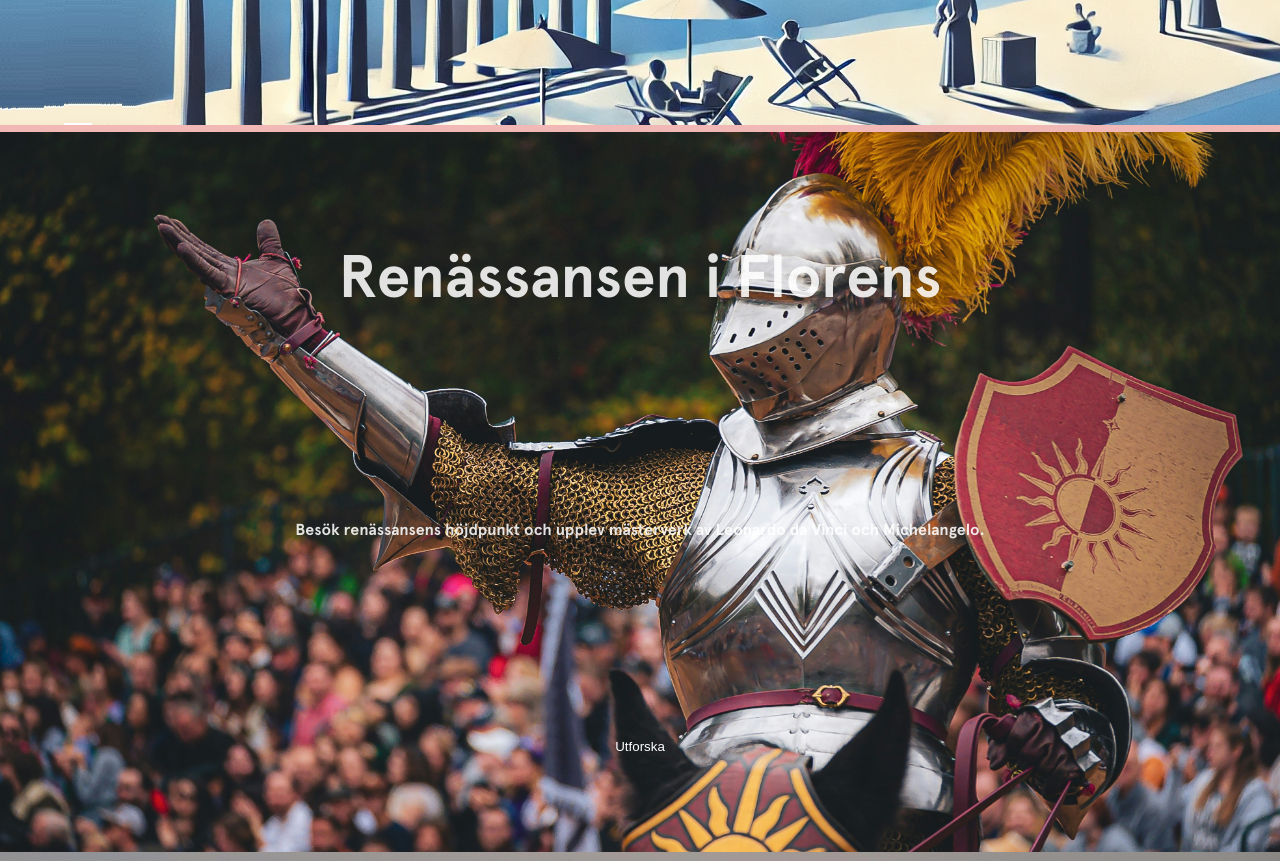
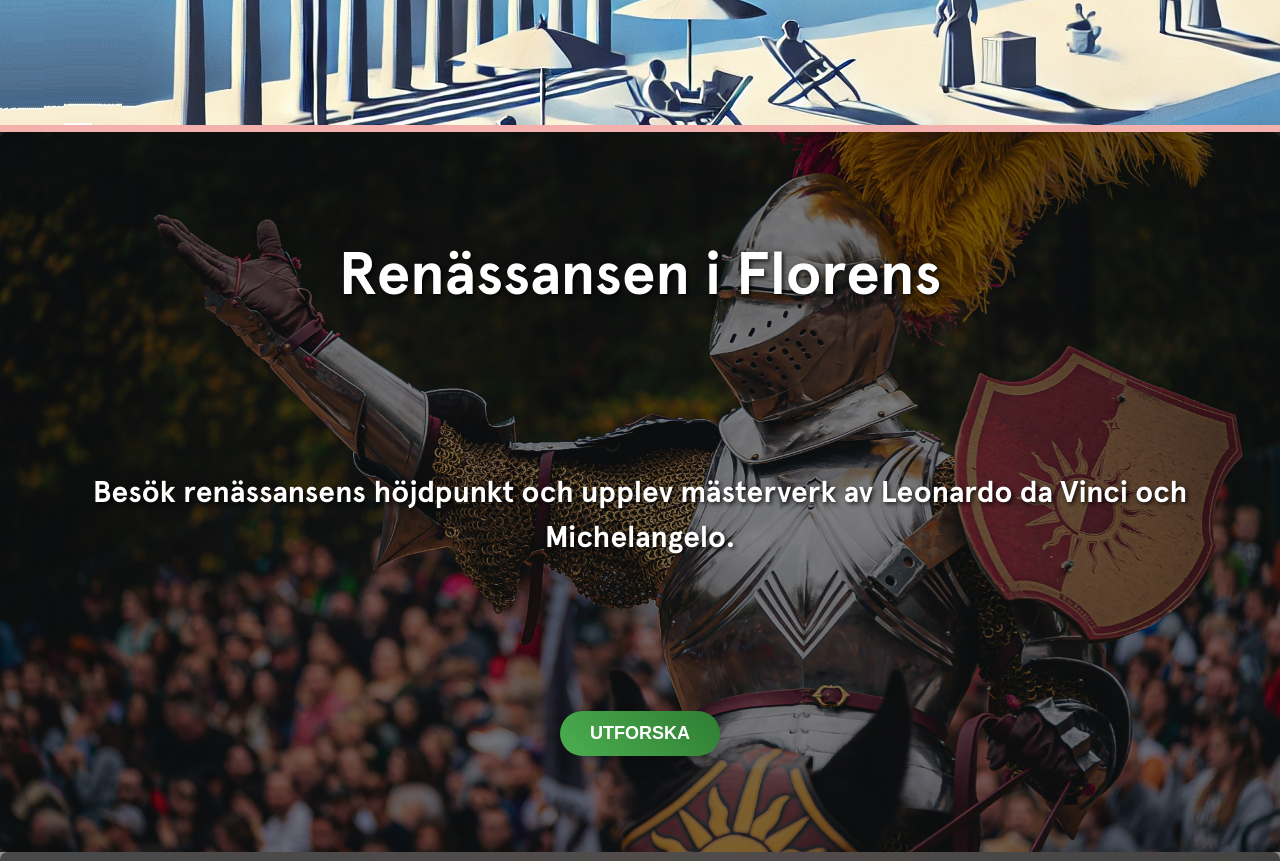
Before and after one commit to simonlundmark1/rymdresor, a Vue app: page / in a window 1280 px wide. Shown: the part 900-1761 px from the top of the page. Built offline with nearby package versions, Linux system fonts and the light colour scheme.

Commit message:
added styling to home page

```diff
--- a/src/components/SpaceExperienceList.vue
+++ b/src/components/SpaceExperienceList.vue
@@ -21,9 +21,10 @@ export default defineComponent({
   name: 'SpaceExperienceList',
   props: {
   experiences: {
-      type: Array,
+  type: Array as () => Array<{ id: number; title: string; description: string; image: string | string[]; price: number }>,
   required: true,
-    },
+}
+
   },
   methods: {
     bookPkg(id: number) {
@@ -32,7 +33,16 @@ export default defineComponent({
     viewDetails(id: number) {
       this.$router.push(`/experience/${id}`);
     },
-    getBackgroundStyle(imageUrl: string | null) {
+getBackgroundStyle(image: string | string[] | null) {
+  let imageUrl = null;
+
+  // Check if the image is an array and has elements
+  if (Array.isArray(image) && image.length > 0) {
+    imageUrl = image[0]; // Use the first image in the array
+  } else if (typeof image === 'string') {
+    imageUrl = image; // Use the image directly if it's a string
+  }
+
   if (imageUrl) {
     return {
       backgroundImage: `url(${imageUrl})`,
@@ -41,19 +51,20 @@ export default defineComponent({
     };
   }
   return {
-        height: '200px', // Om ingen bild finns, bibehåll höjden
-        backgroundColor: '#f0f0f0', // Alternativ bakgrundsfärg
+    height: '200px', // Default height if no image is available
+    backgroundColor: '#f0f0f0', // Default background color
     borderRadius: '8px',
   };
-    },
+}
+
   },
 });
 </script>
 
 <style scoped>
-  .experience-card{
+.experience-card {
   position: relative;
-    padding: 0;
+  padding: 20px; /* Add some padding for better spacing */
   margin: 0;
   height: 90vh;
   display: flex;
@@ -61,17 +72,64 @@ export default defineComponent({
   align-items: center;
   flex-direction: column;
   z-index: 10;
+  color: white; /* Default text color */
+  text-shadow: 2px 2px 4px rgba(0, 0, 0, 0.8); /* Text shadow for better visibility */
+}
+
+.experience-card h2,
+.experience-card p {
+  z-index: 20; /* Ensure text stays above other elements */
+  text-align: center; /* Center the text */
+}
+
+.experience-card::before {
+  content: "";
+  position: absolute;
+  top: 0;
+  left: 0;
+  width: 100%;
+  height: 100%;
+  background: rgba(0, 0, 0, 0.5); /* Semi-transparent dark overlay */
+  z-index: 0; /* Place below the button and text */
+  border-radius: 8px;
+}
+
+p{
+  font-size: 30px;
 }
   h2{
     font-size: 60px;
   }
-  button{
-    background: none;
-    border: none;
-    color: white;
+ button {
+  position: relative; /* Ensure it appears above the overlay */
+  color: white; /* Text color */
+  padding: 12px 30px; /* Adjust padding */
+  font-size: 18px; /* Increase font size for readability */
+  background: linear-gradient(45deg, #4CAF50, #2E7D32); /* Modern gradient background */
+  border: none; /* Remove default border */
+  border-radius: 50px; /* Circular shape for a sleek look */
+  box-shadow: 0 8px 15px rgba(0, 0, 0, 0.2); /* Add a soft shadow */
+  transition: all 0.3s ease; /* Smooth hover animations */
+  cursor: pointer; /* Pointer cursor on hover */
+  text-transform: uppercase; /* Modern text styling */
+  font-weight: bold; /* Emphasize text */
+}
 
+button:hover {
+  background: linear-gradient(45deg, #2E7D32, #4CAF50); /* Reverse gradient on hover */
+  transform: translateY(-3px); /* Lift effect on hover */
+  box-shadow: 0 12px 20px rgba(0, 0, 0, 0.3); /* Enhanced shadow on hover */
 }
-  button:hover{
-    cursor: pointer;
+
+button:focus {
+  outline: none; /* Remove focus outline */
+  box-shadow: 0 0 0 4px rgba(76, 175, 80, 0.5); /* Add a focus ring */
 }
+
+button:active {
+  transform: translateY(1px); /* Pressed-down effect */
+  box-shadow: 0 4px 10px rgba(0, 0, 0, 0.2); /* Reduced shadow on click */
+}
+
+
 </style>
--- a/src/data/data.json
+++ b/src/data/data.json
@@ -34,6 +34,71 @@
       "description": "Bygg pyramiderna och lär dig hieroglyfernas hemligheter.",
       "image": ["/egypt.jpg"],
       "price": 160000
-    }
+    },
+      {
+    "id": 6,
+    "title": "Bränn Gävlebocken och spola tillbaka tiden innan snuten tar dig!",
+    "description": "Rädda julstämningen genom att bränna ner den där jävla bocken en gång för alla! Precis innan snuten haffar dig så kommer Tidsresor och räddar dig och din mordbrandsdom",
+    "image": ["julbock.webp", "julbock2.webp"],
+    "food": "All Inclusive",
+    "discount": "-50%",
+    "price": 176000
+  },
+
+  {
+    "id": 7,
+    "title": "9/11",
+    "description": "Att resa tillbaka till den 11 september 2001 i Manhattan är en oförglömlig och djupt gripande upplevelse. Du kommer att befinna dig mitt i en av de mest betydelsefulla och tragiska händelserna i modern historia.",
+    "image": ["911.avif"],
+    "food": "All Inclusive",
+    "discount": "-50%",
+    "price": 176000
+  },
+
+  {
+    "id": 8,
+    "title": "Neo-Utopia, en stadsresa år 2150",
+    "description": "En framtid där mänskligheten har skapat en perfekt balans mellan teknologi, natur och samhälle. I Neo-Utopia, en stad som svävar fritt ovanför jorden, har vi övervunnit alla problem som vi i dagens värld står inför. Här är ingen fattigdom, inga konflikter, och naturen är i perfekt harmoni med de futuristiska byggnaderna som sträcker sig mot himlen.",
+    "image": ["carousel.jpg", "santa.jpg"],
+    "food": "All Inclusive",
+    "discount": "-50%",
+    "price": 176000
+  },
+  {
+    "id": 9,
+    "title": "År 2006, en smakfull resa",
+    "description": "Året är 2006, Spotify är bara en idé, Facebook börjar ta fart globalt, och världen fascineras av Pluto som degraderas från planet till dvärgplanet. Sverige jublar över framgångar i fotbolls-VM och melodifestivalen, medan nostalgiska vinterkvällar fylls av matmagi. 2006 var året då teknologin tog fart, men inget kunde slå enkelheten i en Findus Jultallrik",
+    "image": [
+      "findusjultallrik.jpg",
+      "findusall.jpg",
+      "findusdejt.jpg",
+      "findusdejt2.jpg",
+      "finduskockar.jpg",
+      "finduspilskiss.jpg",
+      "findusserverat.webp"
+    ],
+    "food": "All Inclusive",
+    "discount": "-30%",
+    "price": 125000
+  },
+  {
+    "id": 10,
+    "title": "London slogs av en ölsvämning (1814)",
+    "description": "I London exploderade ett enormt ölfat på en bryggeri, vilket frigjorde över 1,4 miljoner liter öl på gatorna. Översvämningen förstörde byggnader, och flera personer omkom – några drunknade faktiskt i öl.",
+    "image": ["london.jpg"],
+    "food": "All Inclusive",
+    "discount": "-40%",
+    "price": 96000
+  },
+  {
+    "id": 11,
+    "title": "Det stora strutskriget i Australien, 1932",
+    "description": "Australien förklarade faktiskt krig mot strutsar. När emuer började invadera åkrar och förstöra grödor, skickade regeringen in militären med maskingevär för att hantera problemet. Trots detta vann strutsarna, och det blev ett pinsamt nederlag för människorna.",
+    "image": ["sydney.jpg"],
+    "food": "All Inclusive",
+    "discount": "-50%",
+    "price": 119000
+  }
+
   ]
 }
```
Lines whose indentation alone changed are shown as unchanged.
